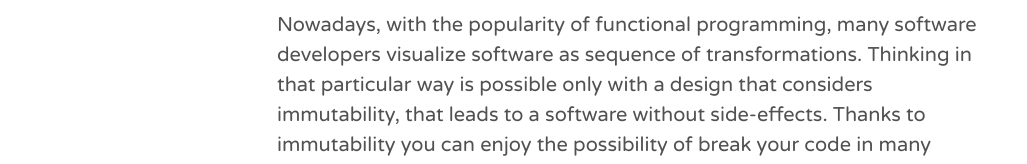
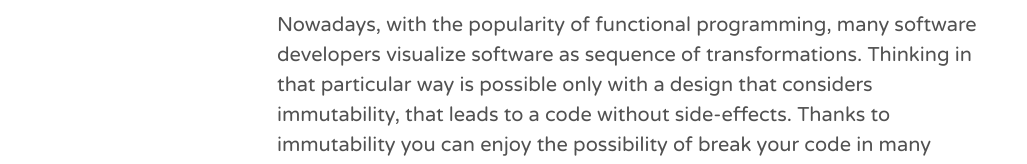
Before and after one commit to adrianobrito/adrianobrito.github.io, a Jekyll site: the page built from _posts/2017-12-28-thinking-deeply-about-immutability.md, in a window 1280 px wide and 900 px high, scrolled down 1604 px, cut to the strip 0-433 px from the top of the window. Shown: the part 247-411 px from the top of the strip, without its empty margins (3-1030 px from the left). Built offline with Jekyll 4.4.1, drawn with Linux system fonts in a browser that asks for light colours; comment, search, counter and statistics services are not loaded; some of the changed text lies outside the part shown.

Commit message:
[Fix] Add some corrections in imutability post

```diff
--- a/_posts/2017-12-28-thinking-deeply-about-immutability.md
+++ b/_posts/2017-12-28-thinking-deeply-about-immutability.md
@@ -16,10 +16,10 @@
 
 ## Thinking in transformations
 
-Nowadays, with the popularity of functional programming, many software developers visualize software as sequence of transformations. Thinking in that particular way is possible only with a design that considers immutability, that leads to a software without side-effects. Thanks to immutability you can enjoy the possibility of break your code in many different pure functions and execute it in many possible environments.
+Nowadays, with the popularity of functional programming, many software developers visualize software as sequence of transformations. Thinking in that particular way is possible only with a design that considers immutability, that leads to a code without side-effects. Thanks to immutability you can enjoy the possibility of break your code in many different pure functions and execute it in many possible environments.
 
 ![](https://camo.githubusercontent.com/c2c0ba1ad82d003b5386404ae09c00763d73510c/687474703a2f2f692e696d6775722e636f6d2f72764352394f512e706e67)
-*Time travel debug, a great wonder that is possible due to immutability*
+<small>*Time travel debug, a great wonder that is possible due to immutability*</small>
 
 But how it exactly happens? How immutability will improve my code quality? These questions are not so easy to answer because immutability is not a thing only related with code design, but it's related with other things like hardware and distributed systems. So, in order to help you visualize in a practical way, it will be showed a basic example involving calculations.
 
```
